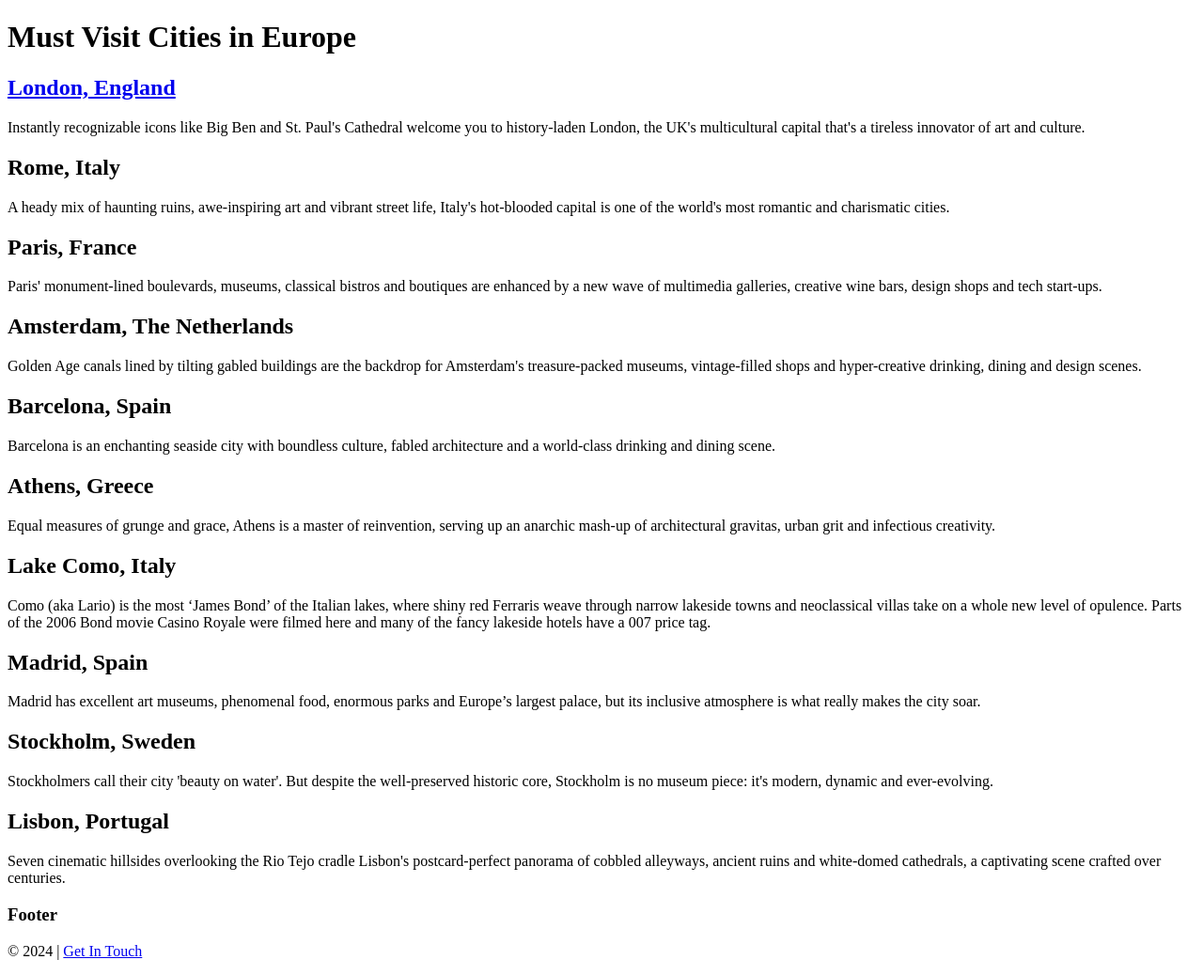
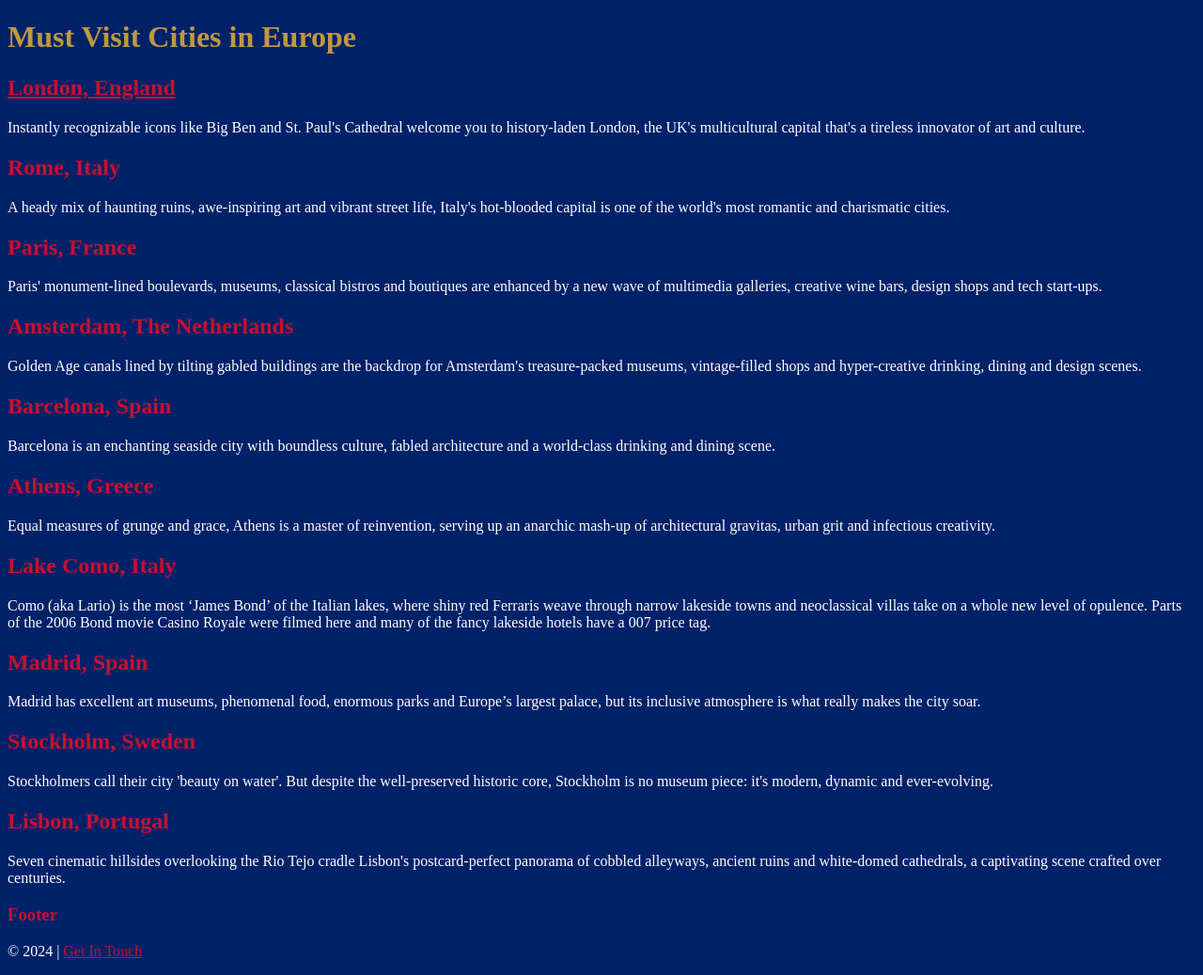
Before and after one commit to Ethan-Collis/Ethans-In-Class-Website, a plain HTML site: page index.html in a window 1280 px wide. Shown: the whole page at 94% size. Drawn offline with Linux system fonts and the light colour scheme.

Commit message:
added color

```diff
--- a/index.html
+++ b/index.html
@@ -1,6 +1,7 @@
 <!DOCTYPE html>
 <html>
     <head>
+        <link rel="stylesheet" href="stylize.css">
         <title>Homepage</title>
     </head>
     <body>
--- /dev/null
+++ b/stylize.css
@@ -0,0 +1,8 @@
+body {background-color: rgb(1 33 105);}
+h1 {color: #BE9941}
+h2 {color: rgb(200 16 46)}
+h3 {color: rgb(200 16 46)}
+p {color: rgb(255, 255, 255)}
+details {color: rgb(200 16 46)}
+ol {color: rgb(255, 255, 255)}
+a {color: rgb(200 16 46)}
```
Also changed, not shown: London.html (+2 -1 lines), 2 other files.
